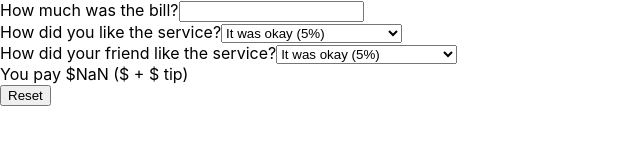
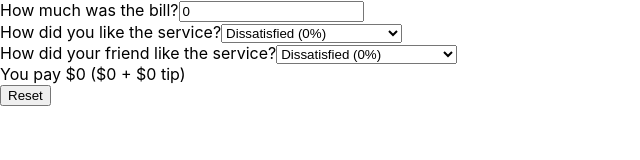
Before and after one commit to BSalemi/tip-calculator, a React (Create React App) app: page / in a window 1280 px wide. Shown: the top 160 px of the page, without its empty margins (0-640 px from the left). Built offline with nearby package versions, Linux system fonts and the light colour scheme.

Commit message:
Created handleReset function for the Reset button component, updated the initial state in App component, and converted setTip state into an integer

```diff
--- a/src/App.js
+++ b/src/App.js
@@ -5,8 +5,13 @@ import Reset from "./ResetButton.js";
 import Total from "./Total.js";
 
 function App() {
-  const [price, setPrice] = useState("");
-  const [tip, setTip] = useState(5);
+  const [price, setPrice] = useState(0);
+  const [tip, setTip] = useState(0);
+
+  function handleReset() {
+    setPrice(0);
+    setTip(0);
+  }
   return (
     <div>
       <Bill price={price} setPrice={setPrice} />
@@ -16,8 +21,8 @@ function App() {
       <Service tip={tip} setTip={setTip}>
         <span>How did your friend like the service?</span>
       </Service>
-      <Total />
-      <Reset />
+      <Total tip={tip} bill={price} />
+      <Reset handleReset={handleReset} />
     </div>
   );
 }
--- a/src/ResetButton.js
+++ b/src/ResetButton.js
@@ -1,5 +1,5 @@
-function Reset() {
-  return <button>Reset</button>;
+function Reset({ handleReset }) {
+  return <button onClick={handleReset}>Reset</button>;
 }
 
 export default Reset;
--- a/src/Service.js
+++ b/src/Service.js
@@ -2,7 +2,7 @@ function Service({ tip, setTip, children }) {
   return (
     <div>
       {children}
-      <select value={tip} onChange={(e) => setTip(e.target.value)}>
+      <select value={tip} onChange={(e) => setTip(Number(e.target.value))}>
         <option value={0}> Dissatisfied (0%)</option>
         <option value={5}> It was okay (5%)</option>
         <option value={10}> It was good (10%)</option>
```
